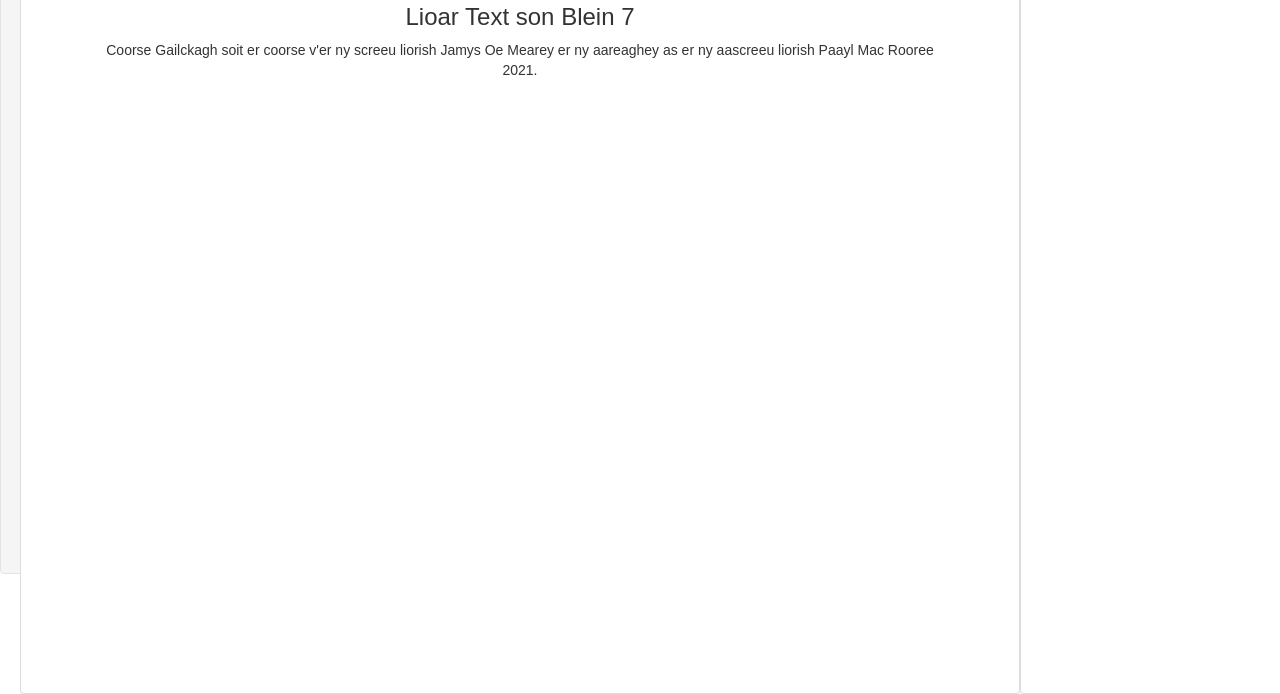
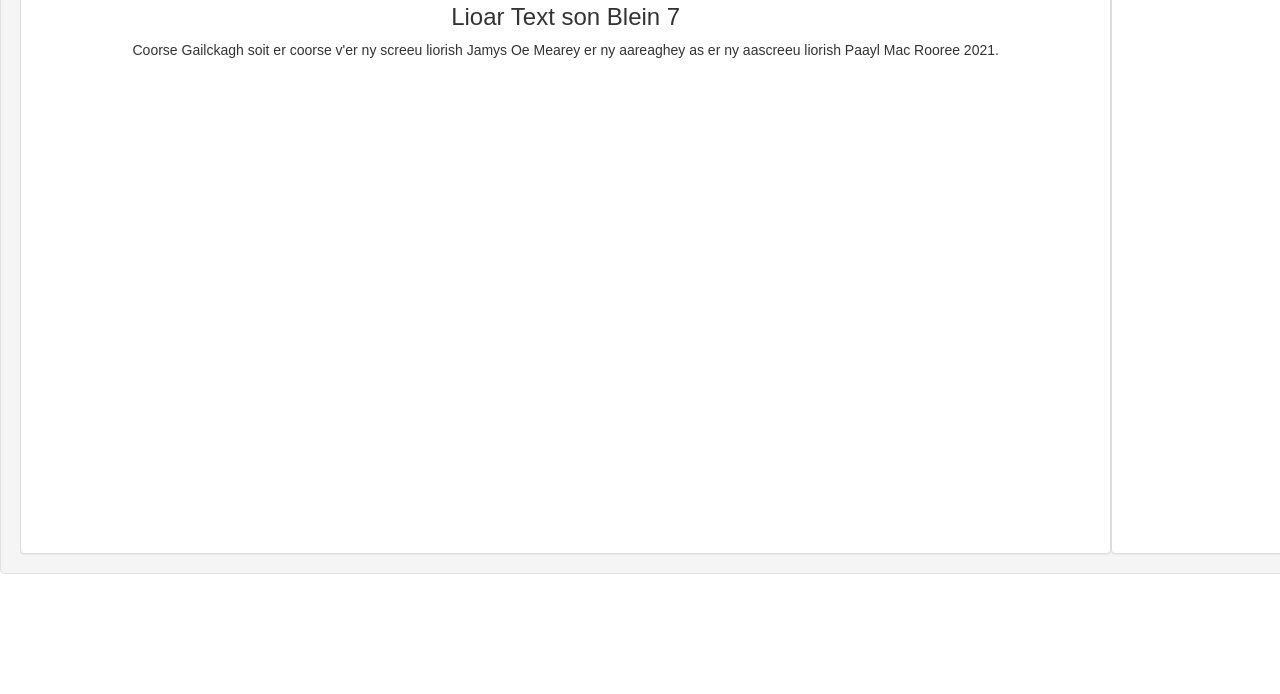
Before and after one commit to peddyrbeg/lioar-geayney, a plain HTML site: page index.html in a window 1280 px wide. Shown: the part 226-920 px from the top of the page. After the commit the page ends 800 px from the top, so only its background shows below. Drawn offline with nearby package versions, Linux system fonts and the light colour scheme; a script that the page names is missing; a web font is replaced by a local one.

Commit message:
Update styles.css

```diff
--- a/styles.css
+++ b/styles.css
@@ -20,9 +20,8 @@ h1 {
 .panel {
 	position: relative;
 	padding:  1%;
-	width:  1000px;
-	height:  900px;
-
+	width:  100vw;
+	height:  100%;
 }
 
 .dict + .tooltip > .tooltip-inner {
```
